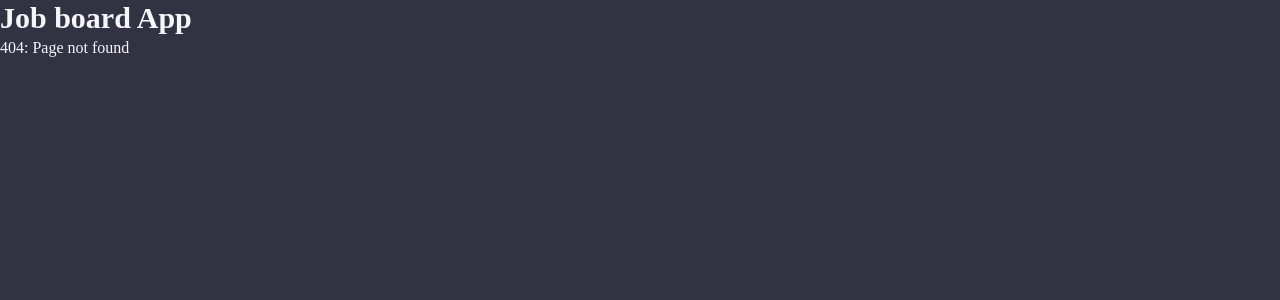
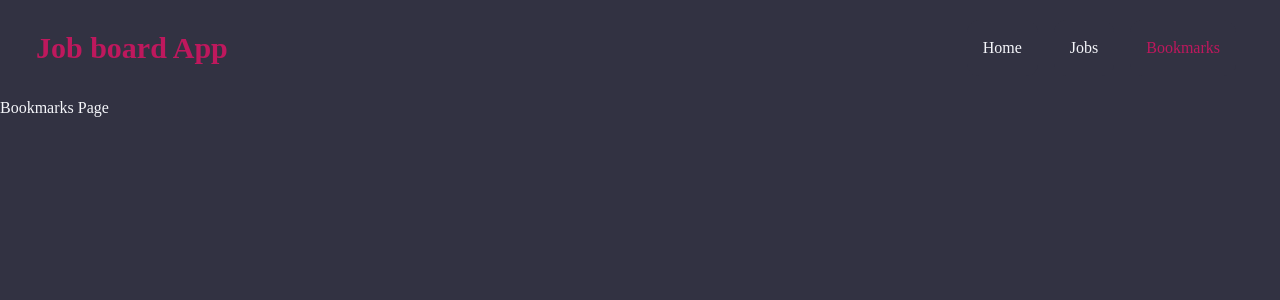
Before and after one commit to BrunoNguyen2905/Job-Board, a React (Create React App) app: page /bookmarks in a window 1280 px wide. Before the commit this address had no page. Shown: the top 300 px of the page. Built offline with nearby package versions, Linux system fonts and the light colour scheme.

Commit message:
feat(job-board-app) add nav bar and basic bookmarks page

```diff
--- a/src/App.tsx
+++ b/src/App.tsx
@@ -1,17 +1,22 @@
 import React from "react";
 import { BrowserRouter, Routes, Route } from "react-router-dom";
+import Navbar from "./components/nav-bar";
 import HomePage from "./pages";
+import BookmarksPage from "./pages/bookmarks";
 import JobBoardPage from "./pages/job-board";
 import PageNotFound from "./pages/not-found";
 
 function App() {
   return (
     <div className="">
-      <h2 className="text-3xl font-bold">Job board App</h2>
+      {/* <h2 className="text-3xl font-bold">Job board App</h2> */}
 
       <BrowserRouter>
+        <Navbar />
         <Routes>
           <Route path="/jobs" element={<JobBoardPage />} />
+          <Route path="/bookmarks" element={<BookmarksPage />} />
+
           <Route path="/" element={<HomePage />} />
 
           <Route path="*" element={<PageNotFound />} />
--- /dev/null
+++ b/src/components/nav-bar.tsx
@@ -0,0 +1,82 @@
+import React, { useState } from "react";
+import { Link, useLocation } from "react-router-dom";
+import { faSquareXmark, faBars } from "@fortawesome/free-solid-svg-icons";
+import { FontAwesomeIcon } from "@fortawesome/react-fontawesome";
+
+type TNavBarProps = any;
+
+const Navbar: React.FC<TNavBarProps> = () => {
+  // State to manage the navbar's visibility
+  const [nav, setNav] = useState(false);
+  const location = useLocation();
+console.log('navitagate', location)
+  // Toggle function to handle the navbar's display
+  const handleNav = () => {
+    setNav(!nav);
+  };
+
+  // Array containing navigation items
+  const navItems = [
+    { id: 1, text: "Home", link: "/", isActive: location.pathname === "/" },
+    { id: 2, text: "Jobs", link: "/jobs", isActive: location.pathname === "/jobs" },
+    { id: 3, text: "Bookmarks", link: "/bookmarks", isActive: location.pathname === "/bookmarks" },
+    // { id: 4, text: "About" },
+    // { id: 5, text: "Contact" },
+  ];
+
+  return (
+    <div className="bg-inherit flex justify-between items-center h-24 max-w-[1240px] mx-auto px-4 text-white">
+      {/* Logo */}
+      <h1 className="w-full text-3xl font-bold text-pink-700 cursor-pointer">
+        <Link to="/">Job board App</Link>
+      </h1>
+
+      {/* Desktop Navigation */}
+      <ul className="hidden md:flex">
+        {navItems.map((item) => (
+          <li
+            key={item.id}
+            className={`p-4 hover:text-pink-700 rounded-xl m-2 cursor-pointer duration-300 ${item.isActive ? "text-pink-700": ""}`}
+          >
+            <Link to={item.link}>{item.text}</Link>
+          </li>
+        ))}
+      </ul>
+
+      {/* Mobile Navigation Icon */}
+      <div onClick={handleNav} className="block md:hidden">
+        {nav ? (
+          <FontAwesomeIcon icon={faSquareXmark} size={"2x"} />
+        ) : (
+          <FontAwesomeIcon icon={faBars} size={"2x"} />
+        )}
+      </div>
+
+      {/* Mobile Navigation Menu */}
+      <ul
+        className={
+          nav
+            ? "fixed md:hidden left-0 top-0 w-[60%] h-full border-r border-r-gray-900 bg-[#000300] ease-in-out duration-500"
+            : "ease-in-out w-[60%] duration-500 fixed top-0 bottom-0 left-[-100%]"
+        }
+      >
+        {/* Mobile Logo */}
+        <h1 className="w-full text-3xl font-bold text-pink-700 m-4">
+          Job board App
+        </h1>
+
+        {/* Mobile Navigation Items */}
+        {navItems.map((item) => (
+          <li
+            key={item.id}
+            className="p-4 border-b rounded-xl hover:text-pink-700 duration-300 cursor-pointer border-gray-600"
+          >
+            <Link to={item.link}>{item.text}</Link>
+          </li>
+        ))}
+      </ul>
+    </div>
+  );
+};
+
+export default Navbar;
--- /dev/null
+++ b/src/pages/bookmarks/index.tsx
@@ -0,0 +1,12 @@
+import React from "react";
+import JobSearch from "../../components/job-search";
+
+type TBookmarksPageProps = any;
+
+const BookmarksPage: React.FC<TBookmarksPageProps> = () => (
+  <div>
+    <h1>Bookmarks Page</h1>
+  </div>
+);
+
+export default BookmarksPage;
```
